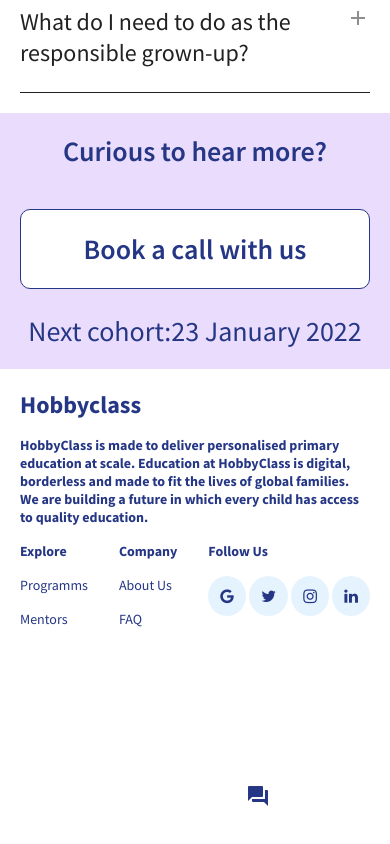
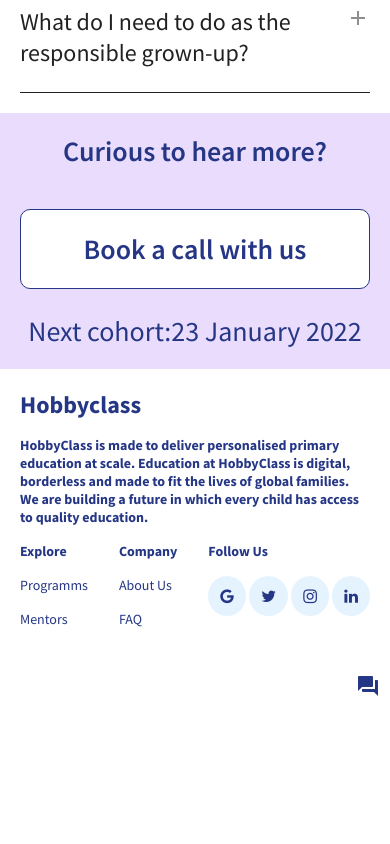
Before and after one commit to Samjolas/hobby_class, a plain HTML site: page index.html in a window 390 px wide. Shown: the part 6810-7654 px from the top of the page. After the commit the page ends 7522 px from the top, so only its background shows below. Drawn offline with Linux system fonts and the light colour scheme.

Commit message:
Update queries.css
Made a change

```diff
--- a/queries.css
+++ b/queries.css
@@ -81,6 +81,10 @@
     font-size: 10px;
     margin-bottom: 5px;
   }
+
+  body > div {
+  margin: 10px;
+  }
 }
 
 
```
